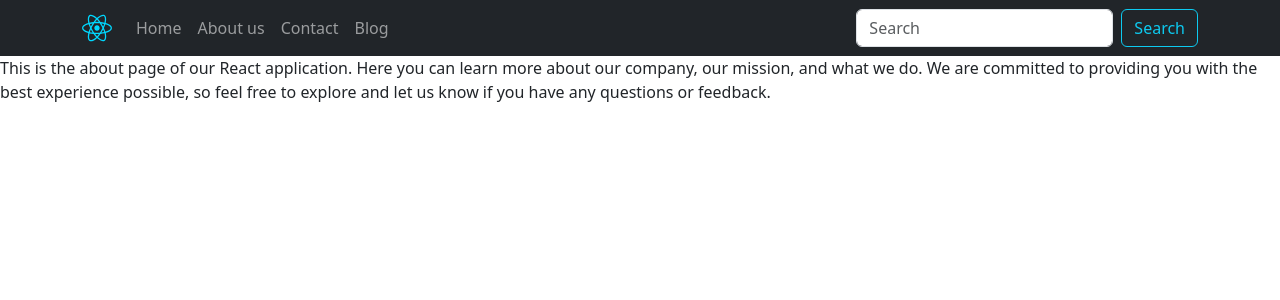
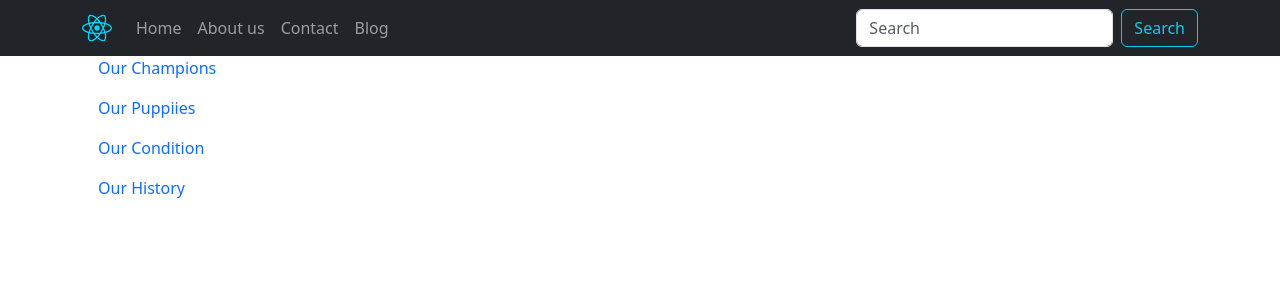
Before and after one commit to lilyashushka-ux/my-project-2, a React (Vite) app: page /about in a window 1280 px wide. Shown: the top 300 px of the page. Built offline with nearby package versions, Linux system fonts and the light colour scheme.

Commit message:
Add NavBar

```diff
--- a/src/pages/About.jsx
+++ b/src/pages/About.jsx
@@ -1,12 +1,59 @@
 import React from "react";
+import { Col, Container, Nav, NavItem, TabContainer, TabContent, TabPane, NavLink, Row } from "react-bootstrap";
+
 
 export default class About extends React.Component {
     render() {
         return(
-            <div className="about">
-                <h1>About Us</h1>
-                <p>This is the about page of our React application. Here you can learn more about our company, our mission, and what we do. We are committed to providing you with the best experience possible, so feel free to explore and let us know if you have any questions or feedback.</p>
-            </div>
+        <Container>
+          <TabContainer id="left-tabs-example" defaultActiveKey="First">
+            <Row>
+          <Col sm={3}>
+          <Nav variant="pills" className="flex-column mt-2">
+          <NavItem>
+            <NavLink eventKey="First">Our Values</NavLink>
+          </NavItem>
+           <NavItem>
+            <NavLink eventKey="Second">Our Champions</NavLink>
+          </NavItem>
+           <NavItem>
+            <NavLink eventKey="Third">Our Puppiies</NavLink>
+          </NavItem>
+           <NavItem>
+            <NavLink eventKey="Fourth">Our Condition</NavLink>
+          </NavItem>
+           <NavItem>
+            <NavLink eventKey="Fifth">Our History</NavLink>
+          </NavItem>
+           </Nav>
+          </Col>
+          <Col sm={9}>
+          <TabContent className="mt-3">
+            <TabPane eventKey="First">
+          <img src="" alt="" />
+          <p></p>
+            </TabPane>
+              <TabPane eventKey="Second">
+          <img src="" alt="" />
+          <p></p>
+            </TabPane>
+              <TabPane eventKey="Third">
+          <img src="" alt="" />
+          <p></p>
+            </TabPane>
+              <TabPane eventKey="Fourth">
+          <img src="" alt="" />
+          <p></p>
+            </TabPane>
+              <TabPane eventKey="Fifth">
+          <img src="" alt="" />
+          <p></p>
+            </TabPane>
+          </TabContent>
+           </Col>
+            </Row>
+          </TabContainer>
+        </Container>
     )
 }
 }
```
